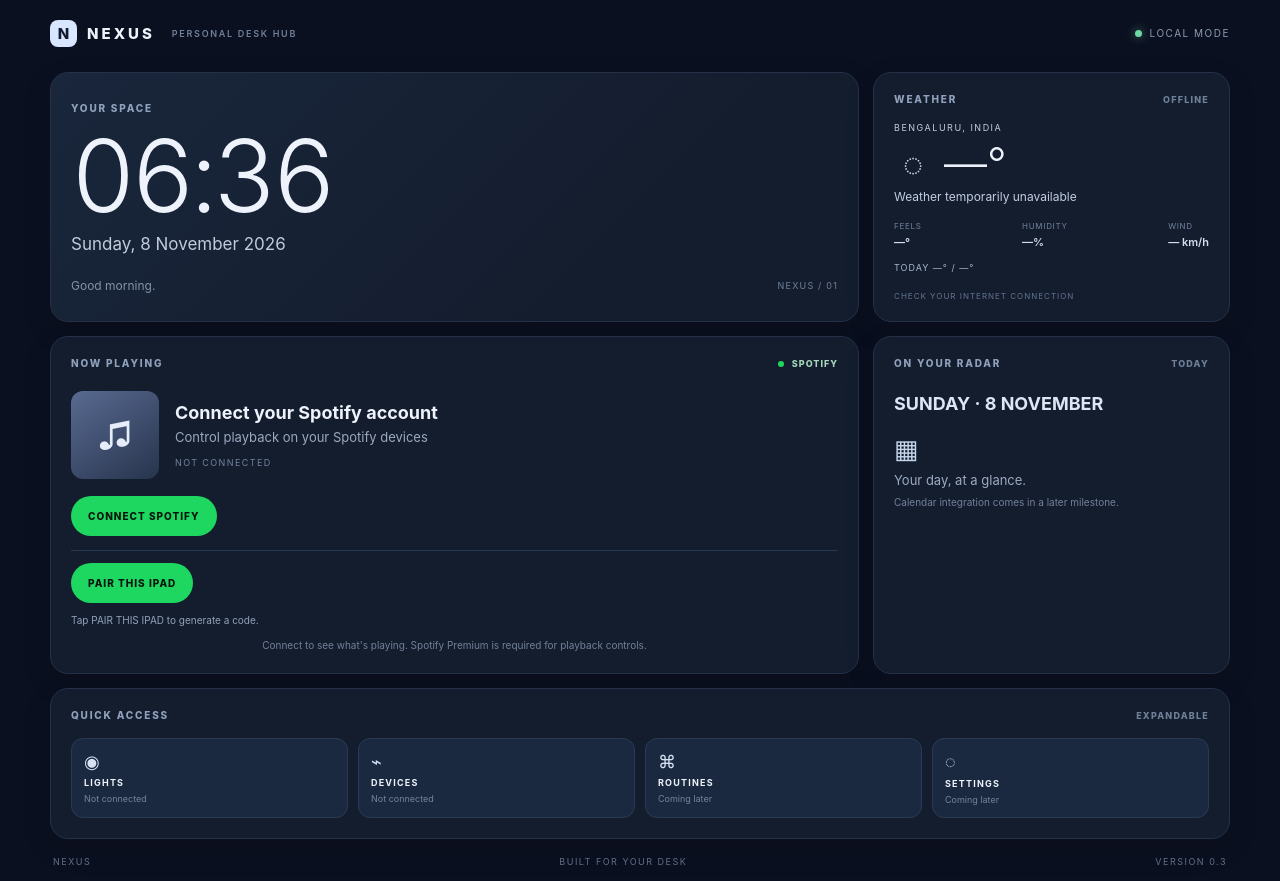
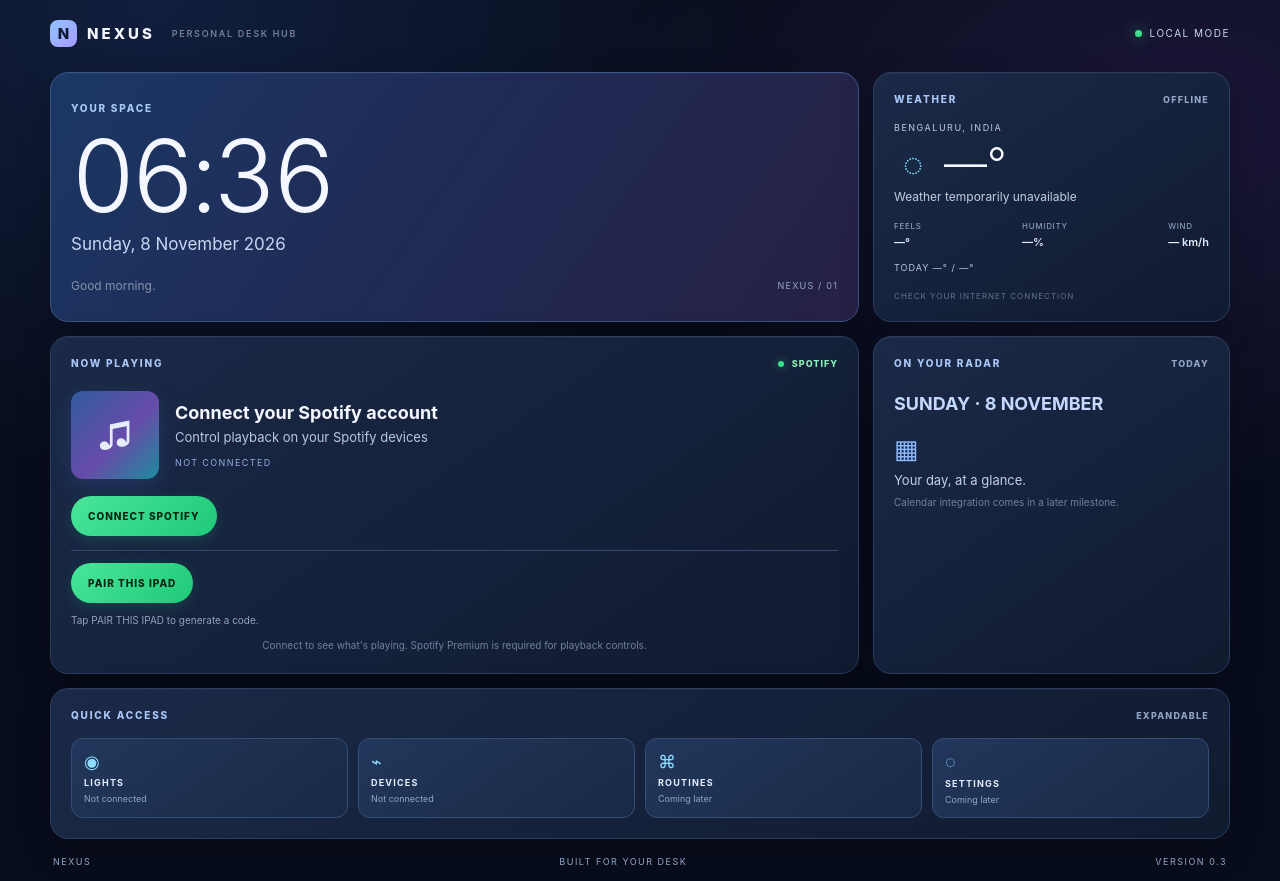
Before and after one commit to manan-bansal/nexus-desk-hub, a plain HTML site: page index.html in a window 1280 px wide. Drawn offline with Linux system fonts and the light colour scheme; no server answers.

Commit message:
Refresh NEXUS with a more vibrant midnight color palette

```diff
--- a/css/nexus.css
+++ b/css/nexus.css
@@ -65,3 +65,53 @@ button:focus,select:focus,input:focus{outline:2px solid rgba(185,204,233,.65);ou
 @supports (padding:max(0px)){
  body{padding-left:max(12px,env(safe-area-inset-left));padding-right:max(12px,env(safe-area-inset-right));padding-top:max(12px,env(safe-area-inset-top));padding-bottom:max(12px,env(safe-area-inset-bottom))}
 }
+
+/* NEXUS vibrant midnight palette */
+:root{
+ --nx-bg:#080d1c;
+ --nx-card:#151f36;
+ --nx-border:#2b3d61;
+ --nx-text:#f4f7ff;
+ --nx-muted:#a6b7d5;
+ --nx-blue:#78a9ff;
+ --nx-cyan:#55d6e8;
+ --nx-violet:#a78bfa;
+ --nx-green:#38e08b;
+}
+html,body{background:radial-gradient(ellipse at 12% 0%,rgba(50,91,177,.22),transparent 38%),radial-gradient(ellipse at 92% 14%,rgba(113,65,190,.17),transparent 34%),var(--nx-bg);color:var(--nx-text)}
+.card{background:linear-gradient(145deg,rgba(27,42,72,.98),rgba(17,27,48,.98));border-color:var(--nx-border);box-shadow:0 12px 34px rgba(0,0,0,.24),inset 0 1px 0 rgba(255,255,255,.035)}
+.time-card{background:linear-gradient(125deg,#1b3764 0%,#202b55 48%,#262044 100%);border-color:#3b5488}
+.brand-mark{background:linear-gradient(135deg,#8ec5ff,#a99aff);color:#10182c}
+.eyebrow,.card-heading{color:#a9c7f7}
+.top-right,.date-line{color:#c8d8f3}
+.live-dot{background:var(--nx-green);box-shadow:0 0 13px rgba(56,224,139,.75)}
+.weather-icon{color:#7edcff;text-shadow:0 0 18px rgba(85,214,232,.35)}
+.weather-temp{color:#f5f8ff}
+.weather-details{color:#9db0d1}
+.weather-details b{color:#e4edff}
+.weather-range{color:#b7c9e8}
+.spotify-label{color:#8af0b5}
+.spotify-label i{background:var(--nx-green);box-shadow:0 0 9px rgba(56,224,139,.55)}
+.album-art{background:linear-gradient(135deg,#315b9c,#674caa 55%,#1e8b9c);box-shadow:0 8px 22px rgba(68,113,205,.22)}
+.track-name{color:#f5f7ff}
+.artist-name{color:#b8c8e4}
+.track-state,.spotify-active-device{color:#91aee0}
+.player-button{background:linear-gradient(145deg,#263b60,#1c2c49);border-color:#49618b;color:#f4f7ff}
+.player-button.play-button{background:linear-gradient(135deg,#9bc7ff,#b6a4ff);color:#10182c;box-shadow:0 5px 18px rgba(119,157,255,.25)}
+.progress-track{background:#344563}
+.progress-track span{background:linear-gradient(90deg,#55d6e8,#8aaaff,#b49aff)}
+.spotify-action{background:linear-gradient(135deg,#48e69a,#20c978);color:#062314;box-shadow:0 4px 14px rgba(32,201,120,.18)}
+.spotify-text-button{color:#a9c4ee}
+.spotify-device-row select,.pair-entry input{background:#1c2d4c;border-color:#405b87;color:#f0f5ff}
+.spotify-pair{border-top-color:#34496d}
+.pair-code{color:#a9c9ff}
+.agenda-date{color:#c5d8ff}
+.agenda-symbol{color:#8dbbff}
+.agenda-empty{color:#c1d0e8}
+.quick-tile{background:linear-gradient(145deg,#21375b,#192945);border-color:#354e78}
+.quick-tile span{color:#8edcff}
+.quick-tile b{color:#e4edff}
+.quick-tile small,.footer,.tiny-tag,.muted-tag{color:#91a5c7}
+.spotify-controls .player-button{background:linear-gradient(145deg,#263b60,#1c2c49);border-color:#49618b;color:#f4f7ff}
+.spotify-controls .player-button.play-button{background:linear-gradient(135deg,#9bc7ff,#b6a4ff);border-color:transparent;color:#10182c}
+@media(prefers-reduced-transparency:reduce){.card{background:#17233c}}
```
